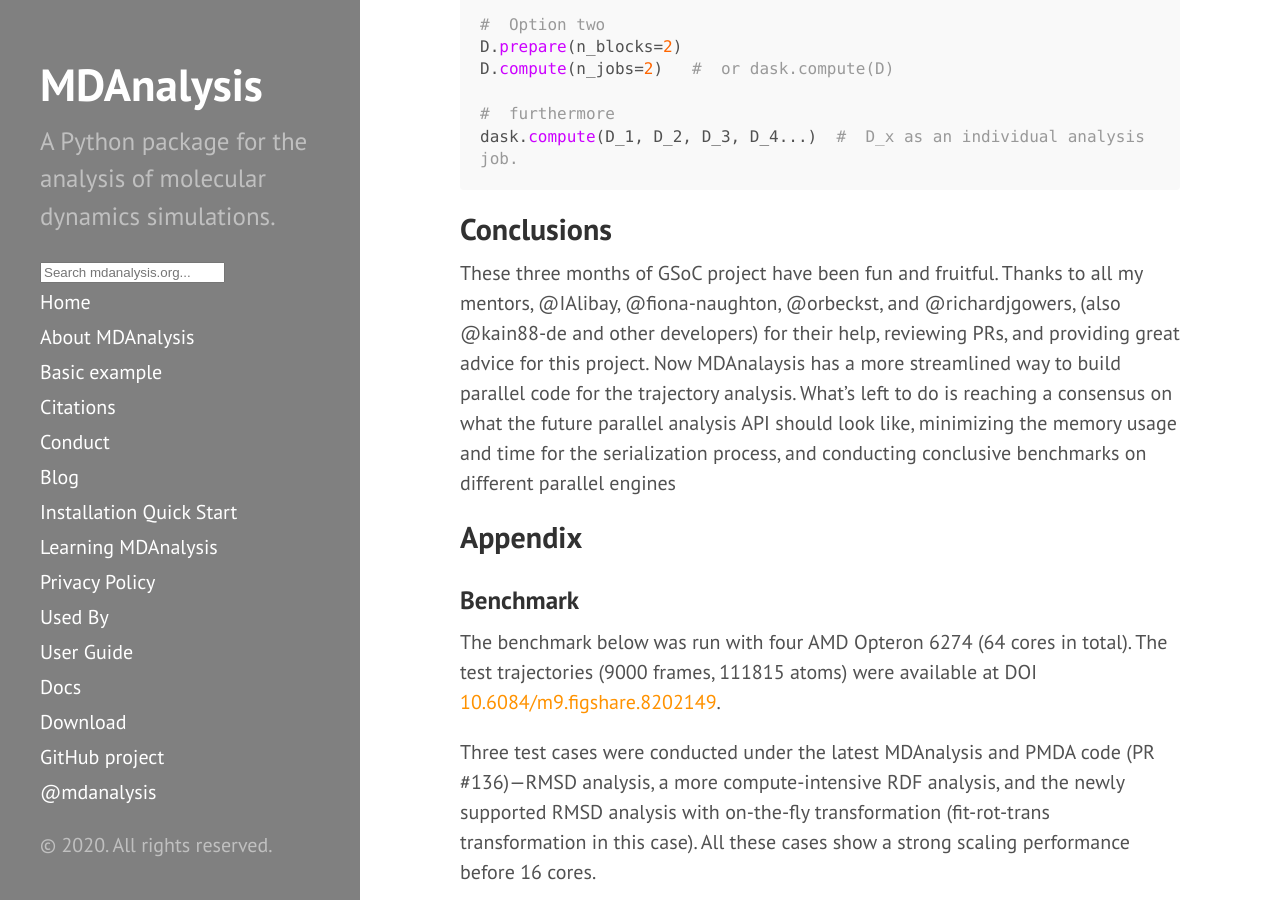
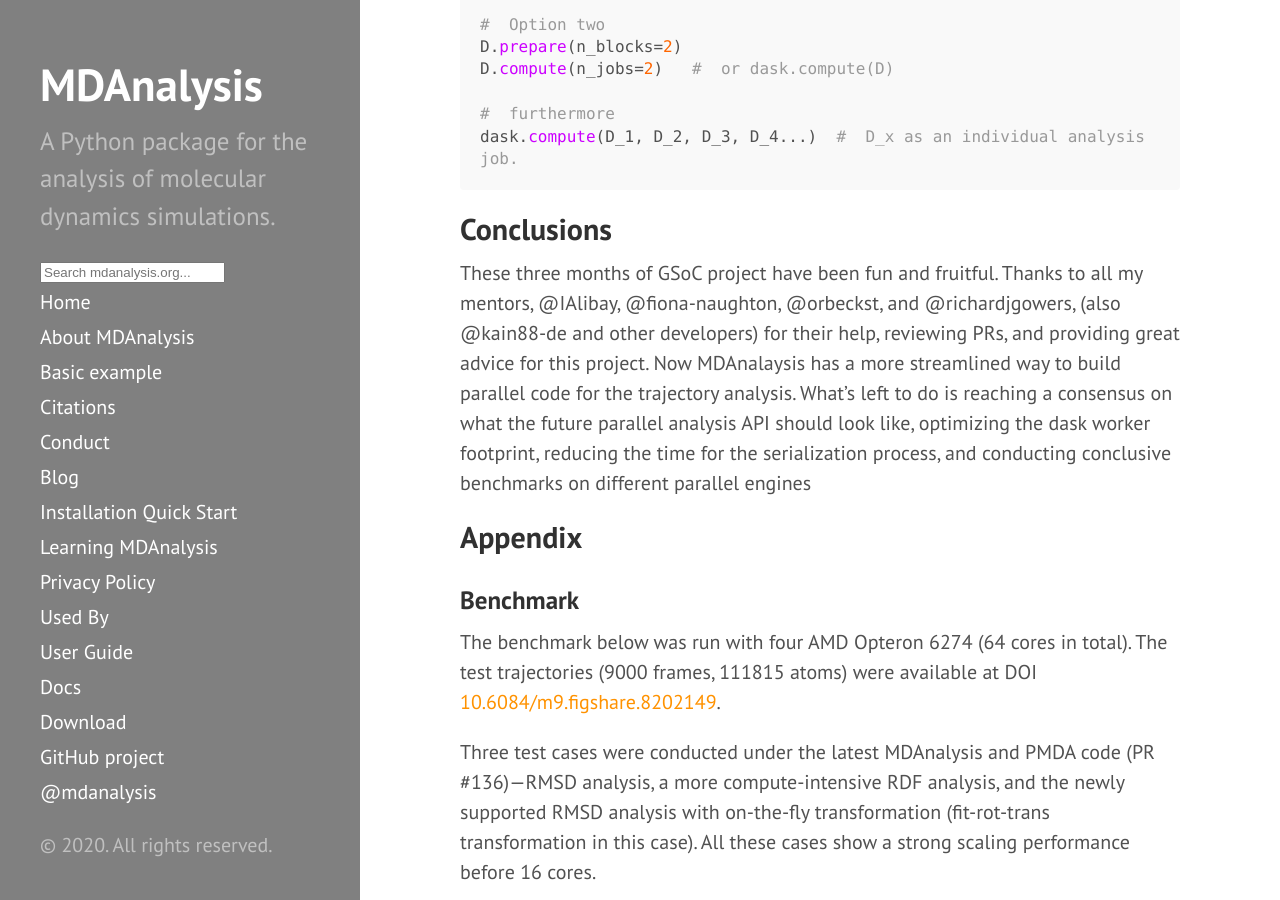
Before and after one commit to MDAnalysis/MDAnalysis.github.io, a Jekyll site: the page built from _posts/2020-08-31-final-report-yuxuan.md, in a window 1280 px wide and 900 px high, scrolled down 5574 px. Built offline with Jekyll 4.4.1, drawn with Linux system fonts in a browser that asks for light colours; comment, search, counter and statistics services are not loaded; some of the changed text lies outside the part shown.

Commit message:
revise 2

```diff
--- a/_posts/2020-08-31-final-report-yuxuan.md
+++ b/_posts/2020-08-31-final-report-yuxuan.md
@@ -133,7 +133,7 @@ dask.compute(D_1, D_2, D_3, D_4...)  #  D_x as an individual analysis job.
 
 ## Conclusions
 
-These three months of GSoC project have been fun and fruitful. Thanks to all my mentors, @IAlibay, @fiona-naughton, @orbeckst, and @richardjgowers, (also @kain88-de and other developers) for their help, reviewing PRs, and providing great advice for this project. Now MDAnalaysis has a more streamlined way to build parallel code for the trajectory analysis. What's left to do is reaching a consensus on what the future parallel analysis API should look like, minimizing the memory usage and time for the serialization process, and conducting conclusive benchmarks on different parallel engines
+These three months of GSoC project have been fun and fruitful. Thanks to all my mentors, @IAlibay, @fiona-naughton, @orbeckst, and @richardjgowers, (also @kain88-de and other developers) for their help, reviewing PRs, and providing great advice for this project. Now MDAnalaysis has a more streamlined way to build parallel code for the trajectory analysis. What's left to do is reaching a consensus on what the future parallel analysis API should look like, optimizing the dask worker footprint, reducing the time for the serialization process, and conducting conclusive benchmarks on different parallel engines
 
 ## Appendix
 
```
Also changed, not shown: other parts of _posts/2020-08-31-final-report-yuxuan.md (+1 -1 lines).
